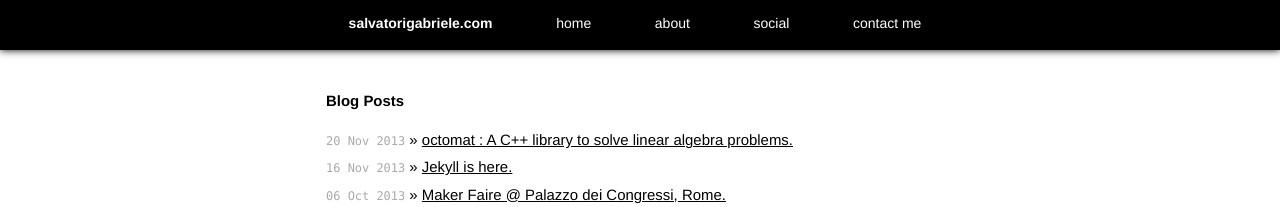
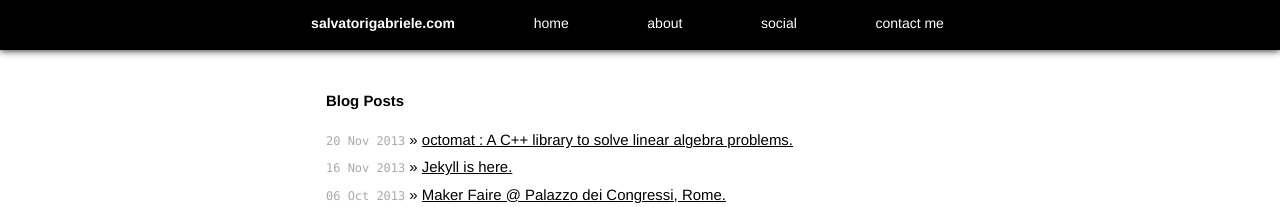
Before and after one commit to gsalvatori/salvatorigabriele.com, a Jekyll site: the page built from index.html, in a window 1280 px wide. Shown: the top 207 px of the page. Built offline with Jekyll 4.4.1, drawn with Linux system fonts in a browser that asks for light colours; Markdown is read by kramdown in place of the engine named in the settings.

Commit message:
Update main.css

```diff
--- a/css/main.css
+++ b/css/main.css
@@ -182,7 +182,7 @@ a:visited { color: #000; }
 #navigation a {
 	font-size: 14px;
 	padding-left: 25px;
-	padding-right: 35px;
+	padding-right: 50px;
 	color: white;
 	text-decoration: none;
 }
```
